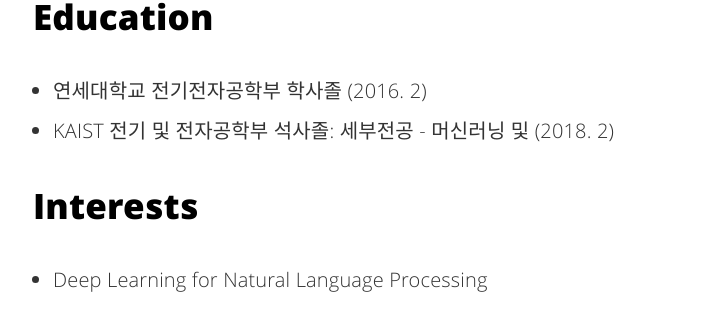
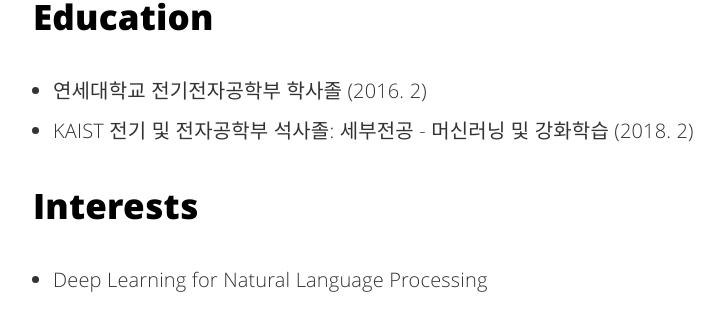
Before and after one commit to hcnoh/blog-prev, a Jekyll site: the page built from about.html, in a window 1280 px wide and 900 px high, scrolled down 1883 px. Shown: the part 143-452 px from the top of the window, without its empty margins (227-951 px from the left). Built offline with Jekyll 4.4.1, drawn with Linux system fonts in a browser that asks for light colours.

Commit message:
Update about.html

```diff
--- a/about.html
+++ b/about.html
@@ -21,7 +21,7 @@
 
 <ul class="Education">
 	<li>연세대학교 전기전자공학부 학사졸 (2016. 2)</li>
-	<li>KAIST 전기 및 전자공학부 석사졸: 세부전공 - 머신러닝 및  (2018. 2)</li>
+	<li>KAIST 전기 및 전자공학부 석사졸: 세부전공 - 머신러닝 및 강화학습 (2018. 2)</li>
 </ul>
 
 <h2>Interests</h2>
```
